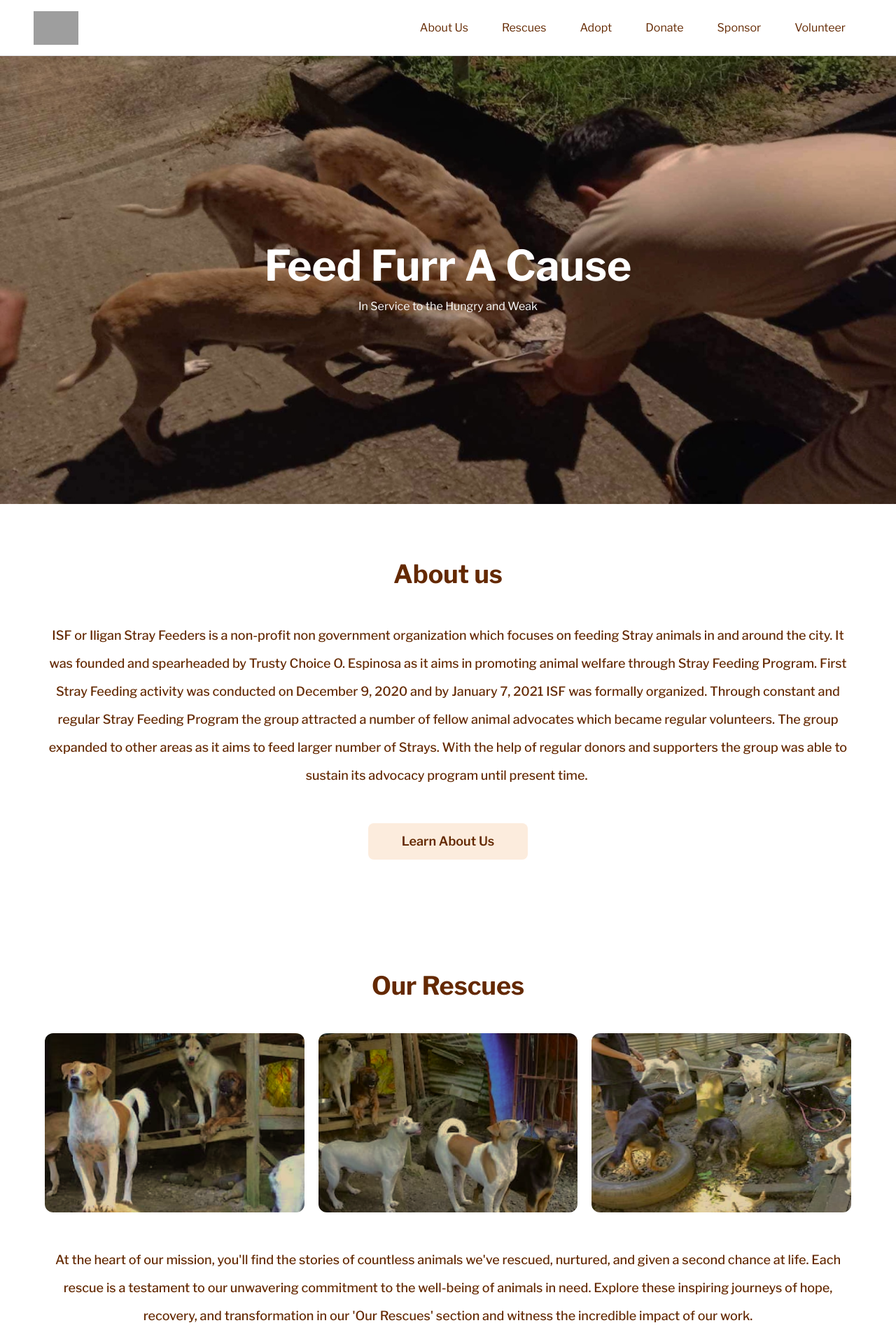
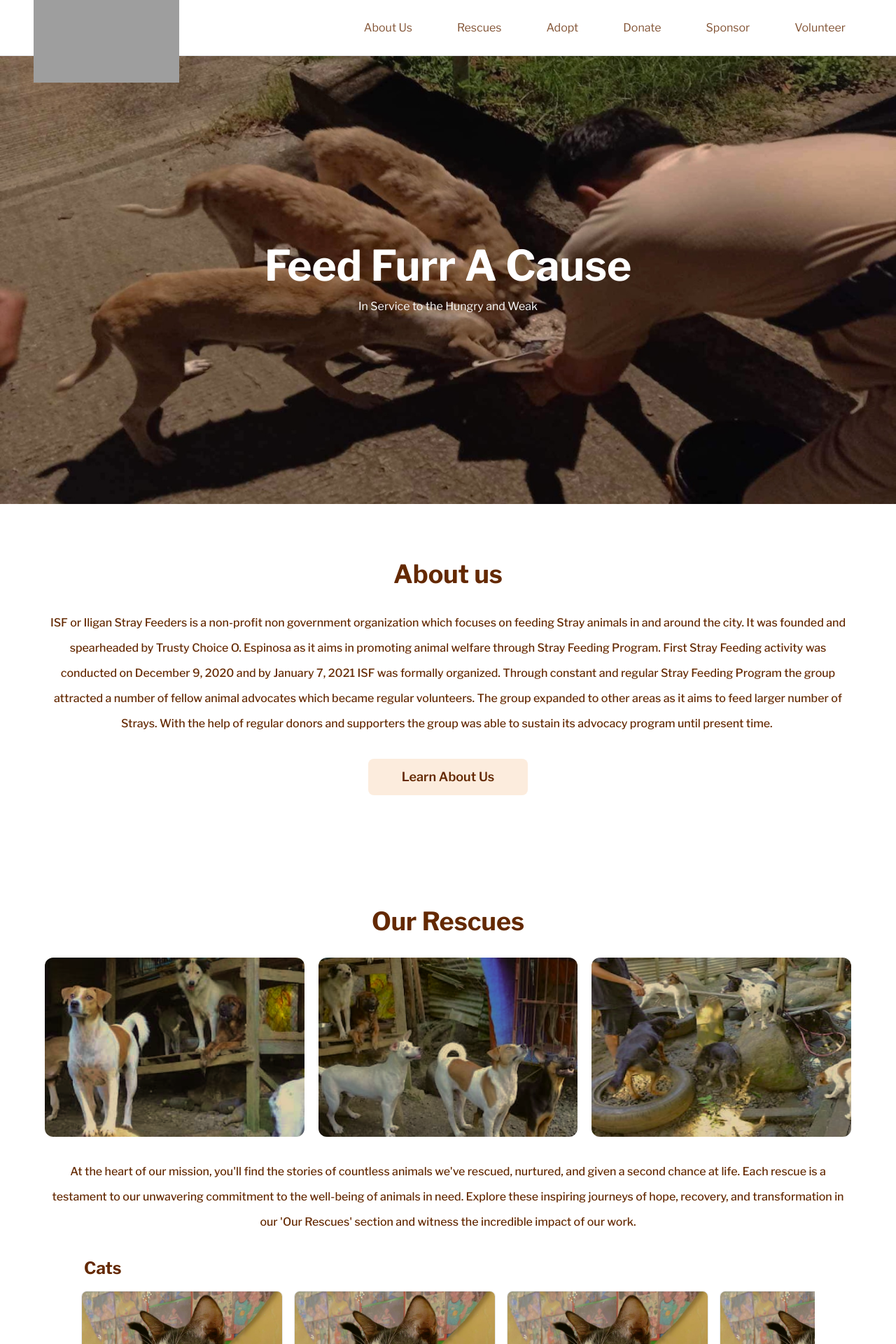
Before and after one commit to mjcarnaje/isf-web, a Flask app: page / in a window 1280 px wide. Shown: the top 1920 px of the page at 70% size. Run offline with Flask 3, Linux system fonts and the light colour scheme; some libraries are stand-ins or nearby versions; grey boxes are pictures that could not be loaded.

Commit message:
refactor: landing page reponsiveness

```diff
--- a/web/static/css/styles.css
+++ b/web/static/css/styles.css
@@ -746,12 +754,20 @@ select {
   margin-top: 0.5rem;
 }
 
+.mt-20 {
+  margin-top: 5rem;
+}
+
 .block {
   display: block;
 }
 
 .flex {
   display: flex;
+}
+
+.hidden {
+  display: none;
 }
 
 .aspect-square {
@@ -864,16 +916,20 @@ select {
   justify-content: space-between;
 }
 
+.gap-12 {
+  gap: 3rem;
+}
+
 .gap-4 {
   gap: 1rem;
 }
 
+.gap-5 {
+  gap: 1.25rem;
+}
+
 .gap-8 {
   gap: 2rem;
-}
-
-.gap-12 {
-  gap: 3rem;
 }
 
 .space-x-2 > :not([hidden]) ~ :not([hidden]) {
@@ -1047,6 +1125,10 @@ select {
 
 .bg-cover {
   background-size: cover;
+}
+
+.bg-center {
+  background-position: center;
 }
 
 .bg-no-repeat {
@@ -1123,9 +1218,14 @@ select {
   padding-bottom: 1rem;
 }
 
-.py-28 {
-  padding-top: 7rem;
-  padding-bottom: 7rem;
+.px-8 {
+  padding-left: 2rem;
+  padding-right: 2rem;
+}
+
+.py-12 {
+  padding-top: 3rem;
+  padding-bottom: 3rem;
 }
 
 .pb-4 {
@@ -1187,6 +1308,14 @@ select {
 
 .leading-10 {
   line-height: 2.5rem;
+}
+
+.leading-8 {
+  line-height: 2rem;
+}
+
+.leading-9 {
+  line-height: 2.25rem;
 }
 
 .tracking-wide {
@@ -1223,8 +1352,41 @@ select {
   color: rgb(255 255 255 / var(--tw-text-opacity));
 }
 
+.opacity-80 {
+  opacity: 0.8;
+}
+
+.mix-blend-overlay {
+  mix-blend-mode: overlay;
+}
+
+.mix-blend-darken {
+  mix-blend-mode: darken;
+}
+
+.shadow-sm {
+  --tw-shadow: 0 1px 2px 0 rgb(0 0 0 / 0.05);
+  --tw-shadow-colored: 0 1px 2px 0 var(--tw-shadow-color);
+  box-shadow: var(--tw-ring-offset-shadow, 0 0 #0000), var(--tw-ring-shadow, 0 0 #0000), var(--tw-shadow);
+}
+
 .blur-\[3px\] {
   --tw-blur: blur(3px);
+  filter: var(--tw-blur) var(--tw-brightness) var(--tw-contrast) var(--tw-grayscale) var(--tw-hue-rotate) var(--tw-invert) var(--tw-saturate) var(--tw-sepia) var(--tw-drop-shadow);
+}
+
+.blur-\[1px\] {
+  --tw-blur: blur(1px);
+  filter: var(--tw-blur) var(--tw-brightness) var(--tw-contrast) var(--tw-grayscale) var(--tw-hue-rotate) var(--tw-invert) var(--tw-saturate) var(--tw-sepia) var(--tw-drop-shadow);
+}
+
+.brightness-0 {
+  --tw-brightness: brightness(0);
+  filter: var(--tw-blur) var(--tw-brightness) var(--tw-contrast) var(--tw-grayscale) var(--tw-hue-rotate) var(--tw-invert) var(--tw-saturate) var(--tw-sepia) var(--tw-drop-shadow);
+}
+
+.brightness-50 {
+  --tw-brightness: brightness(.5);
   filter: var(--tw-blur) var(--tw-brightness) var(--tw-contrast) var(--tw-grayscale) var(--tw-hue-rotate) var(--tw-invert) var(--tw-saturate) var(--tw-sepia) var(--tw-drop-shadow);
 }
 
@@ -1250,3 +1422,64 @@ select {
   outline: 2px solid transparent;
   outline-offset: 2px;
 }
+
+@media (min-width: 768px) {
+  .md\:flex {
+    display: flex;
+  }
+
+  .md\:hidden {
+    display: none;
+  }
+
+  .md\:aspect-auto {
+    aspect-ratio: auto;
+  }
+
+  .md\:w-auto {
+    width: auto;
+  }
+
+  .md\:flex-row {
+    flex-direction: row;
+  }
+
+  .md\:py-20 {
+    padding-top: 5rem;
+    padding-bottom: 5rem;
+  }
+
+  .md\:py-16 {
+    padding-top: 4rem;
+    padding-bottom: 4rem;
+  }
+
+  .md\:px-8 {
+    padding-left: 2rem;
+    padding-right: 2rem;
+  }
+
+  .md\:text-center {
+    text-align: center;
+  }
+}
+
+@media (min-width: 1024px) {
+  .lg\:flex {
+    display: flex;
+  }
+
+  .lg\:py-20 {
+    padding-top: 5rem;
+    padding-bottom: 5rem;
+  }
+
+  .lg\:px-12 {
+    padding-left: 3rem;
+    padding-right: 3rem;
+  }
+
+  .lg\:text-center {
+    text-align: center;
+  }
+}
--- a/web/templates/home.html
+++ b/web/templates/home.html
@@ -4,34 +4,39 @@
   Home
 {% endblock title %}
 {% block content %}
-  <div class="flex items-center justify-center w-full min-h-[80vh] bg-no-repeat bg-cover bg-hero-image">
+  <div class="flex items-center justify-center w-full min-h-[80vh] bg-no-repeat bg-center bg-cover bg-hero-image">
     <div class="flex flex-col items-center space-y-4 text-center">
       <h1 class="text-6xl font-bold text-white">Feed Furr A Cause</h1>
       <p class="text-white">In Service to the Hungry and Weak</p>
     </div>
   </div>
-  <div class="flex flex-col items-center w-full max-w-6xl py-20 mx-auto space-y-12">
+  <div class="flex flex-col items-center w-full px-6 py-12 md:py-16 lg:py-20">
+    <div class="w-full max-w-6xl space-y-8">
       <h1 class="text-4xl font-bold text-center text-primary">About us</h1>
-    <p class="text-lg font-medium leading-10 text-center text-primary">
+      <p class="font-medium leading-9 text-justify md:text-center text-primary">
         ISF or Iligan Stray Feeders is a non-profit non government organization which focuses on feeding Stray animals in and around the city. It was founded and spearheaded by Trusty Choice O. Espinosa as it aims in promoting animal welfare through Stray Feeding Program. First Stray Feeding activity was conducted on December 9, 2020 and by January 7, 2021 ISF was formally organized. Through constant and regular Stray Feeding Program the group attracted a number of fellow animal advocates which became regular volunteers. The group expanded to other areas as it aims to feed larger number of Strays. With the help of regular donors and supporters the group was able to sustain its advocacy program until present time.
       </p>
+      <div class="flex items-center justify-center">
         <a href="{{ url_for('about_us',) }}"
            class="px-12 py-3 text-lg font-semibold transition-all duration-300 rounded-lg bg-primary_light text-primary hover:bg-opacity-80">
           Learn About Us
         </a>
       </div>
-  <div class="flex flex-col items-center w-full max-w-6xl py-20 mx-auto space-y-12">
+    </div>
+  </div>
+  <div class="flex flex-col items-center w-full px-6 py-12 md:py-16 lg:py-20">
+    <div class="w-full max-w-6xl space-y-8">
       <h1 class="text-4xl font-bold text-center text-primary">Our Rescues</h1>
-    <div class="flex w-full h-64 space-x-5">
+      <div class="flex-col hidden w-full h-64 gap-5 md:flex md:flex-row">
         <div class="flex-1 bg-no-repeat bg-cover rounded-xl bg-our-rescue-1"></div>
         <div class="flex-1 bg-no-repeat bg-cover rounded-xl bg-our-rescue-2"></div>
         <div class="flex-1 bg-no-repeat bg-cover rounded-xl bg-our-rescue-3"></div>
       </div>
-    <p class="text-lg font-medium leading-10 text-center text-primary">
+      <p class="font-medium leading-9 text-justify md:text-center text-primary">
         At the heart of our mission, you'll find the stories of countless animals we've rescued, nurtured, and given a second chance at life. Each rescue is a testament to our unwavering commitment to the well-being of animals in need. Explore these inspiring journeys of hope, recovery, and transformation in our 'Our Rescues' section and witness the incredible impact of our work.
       </p>
       <div class="flex flex-col items-start w-full space-y-4">
-      <h1 class="text-4xl font-bold text-center pl-14 text-primary">Cats</h1>
+        <h1 class="text-2xl font-bold text-center pl-14 text-primary">Cats</h1>
         <div class="relative flex w-full space-x-2">
           <div class="flex items-center justify-center w-12 transition-all duration-150 cursor-pointer h-80 gallery__cat--left-button">
             <i class="text-4xl text-primary fa-solid fa-chevron-left"></i>
@@ -47,7 +52,7 @@
         </div>
       </div>
       <div class="flex flex-col items-start w-full space-y-4">
-      <h1 class="text-4xl font-bold text-center pl-14 text-primary">Dogs</h1>
+        <h1 class="text-2xl font-bold text-center pl-14 text-primary">Dogs</h1>
         <div class="relative flex w-full space-x-2">
           <div class="flex items-center justify-center w-12 transition-all duration-150 cursor-pointer h-80 gallery__dog--left-button">
             <i class="text-4xl text-primary fa-solid fa-chevron-left"></i>
@@ -63,13 +68,14 @@
         </div>
       </div>
     </div>
+  </div>
   <div class="relative flex items-center justify-center w-full min-h-[40vh] overflow-hidden">
-    <div class="absolute inset-0 w-full h-full bg-no-repeat bg-cover bg-ways-to-make-better blur-[3px]"></div>
-    <div class="z-10 flex flex-col items-center w-full max-w-6xl py-16 space-y-8">
-      <h1 class="text-4xl font-bold text-center text-primary_light">Our Rescues</h1>
-      <div class="flex items-start w-full gap-4 space-between">
+    <div class="absolute inset-0 w-full h-full bg-no-repeat bg-cover bg-center bg-ways-to-make-better brightness-50 blur-[1px]">
+    </div>
+    <div class="z-10 flex flex-col items-center w-full max-w-6xl px-6 py-12 space-y-8 md:py-16 lg:py-20">
+      <div class="flex flex-col items-start w-full gap-8 md:flex-row space-between">
         <div class="flex flex-col self-stretch justify-between flex-1 p-6 space-y-4 border-2 border-primary_light bg-opacity-40 rounded-2xl">
-          <p class="text-lg font-medium leading-10 text-justify text-primary_light">
+          <p class="font-medium leading-9 text-justify hyphens-manual text-primary_light">
             Make a difference with your generosity. Your contributions enable us to continue our vital work, rescuing, caring for, and rehoming animals in need. Every donation, no matter the size, brings us one step closer to a world where every animal is safe and loved.
           </p>
           <a href="{{ url_for('donate.index',) }}"
@@ -78,7 +84,7 @@
           </a>
         </div>
         <div class="flex flex-col self-stretch justify-between flex-1 p-6 space-y-4 border-2 border-primary_light bg-opacity-40 rounded-2xl">
-          <p class="text-lg font-medium leading-10 text-justify text-primary_light">
+          <p class="font-medium leading-9 text-justify text-primary_light">
             Discover the perfect companion for your family. Browse our lovingly rescued animals ready for their forever homes. By choosing adoption, you're not just welcoming a pet into your life, you're offering a deserving soul a new beginning.
           </p>
           <a href="{{ url_for('adopt.index',) }}"
@@ -87,7 +93,7 @@
           </a>
         </div>
         <div class="flex flex-col self-stretch justify-between flex-1 p-6 space-y-4 border-2 border-primary_light bg-opacity-40 rounded-2xl">
-          <p class="text-lg font-medium leading-10 text-justify text-primary_light">
+          <p class="font-medium leading-9 text-justify text-primary_light">
             Become a vital part of an animal's journey. When you sponsor an animal, you provide them with the support they need for rehabilitation and care. Your sponsorship ensures their well-being and transformation, and you can follow their progress with pride.
           </p>
           <a href="{{ url_for('sponsor.index',) }}"
@@ -98,8 +104,8 @@
       </div>
     </div>
   </div>
-  <div class="flex justify-center bg-secondary py-28">
-    <div class="flex items-center w-full gap-12 max-w-7xl">
+  <div class="flex justify-center px-6 py-12 bg-secondary md:py-16 lg:py-20">
+    <div class="flex flex-col items-center w-full max-w-6xl gap-12 md:flex-row">
       <div class="flex-1">
         <img src="{{ url_for('static', filename='images/shelter.png') }}"
              alt="Our Shelter"
@@ -108,7 +114,7 @@
       </div>
       <div class="flex flex-col items-center flex-1 space-y-6">
         <h1 class="text-4xl font-bold text-center text-primary">Our Shelter</h1>
-        <p class="text-lg font-medium leading-10 text-justify text-primary">
+        <p class="font-medium leading-9 text-justify md:text-center text-primary">
           As Iligan Stray Feeders establishes its presence and reputation in the animal advocacy arena, the group has decided to expand its services to include rescue and adoption. This led to the creation of ISFAC, which stands for Iligan Stray Foster and Adoption Center. ISFAC was officially registered with the Securities and Exchange Commission on July 23, 2021. Currently, the group manages a mini shelter as its pilot program, following a procedure that involves rescuing, fostering, rehabilitating, and then rehoming animals. To date, ISFAC has been run and operated by a dedicated team of volunteers who have since become regular members. They continue to serve the helpless and voiceless stray animals in our society.
         </p>
         <div>
--- a/web/templates/macros/landing-gallery-item.html
+++ b/web/templates/macros/landing-gallery-item.html
@@ -1,6 +1,6 @@
 {% macro render_landing_gallery_item(image_src, name, description) %}
   <div class="space-y-2">
-    <div class="overflow-hidden border rounded-lg aspect-square h-80 bg-gray-50">
+    <div class="overflow-hidden border rounded-lg aspect-square h-72 bg-gray-50">
       <img class="object-cover h-full"
            src="{{ image_src }}"
            alt="Animal Gallery Photo"
@@ -8,8 +8,8 @@
            height="auto" />
     </div>
     <div class="space-y-1">
-      <h3 class="text-lg font-bold text-primary">{{ name }}</h3>
-      <p class="text-primary">{{ description }}</p>
+      <h3 class="font-bold text-primary">{{ name }}</h3>
+      <p class="text-sm text-primary">{{ description }}</p>
     </div>
   </div>
 {% endmacro %}
--- a/web/templates/partials/footer.html
+++ b/web/templates/partials/footer.html
@@ -1,6 +1,7 @@
 {% block footer %}
   <footer class="z-10 flex items-center space-y-8 justify-center w-full p-12 bg-[#D4E2D4]">
-    <div class="flex flex-col items-center space-y-4">
+    <div class="flex flex-col items-center justify-center space-y-8">
+      <div class="flex flex-col items-center justify-center gap-4">
         <div class="py-2">
           <img src="{{ url_for('static', filename='images/isf-logo.png') }}"
                class="object-contain w-24 h-24"
@@ -9,6 +10,8 @@
                height="auto" />
         </div>
         <p class="font-semibold text-primary">Iligan Stray Feeders</p>
+      </div>
+      <div class="space-y-4 md:text-center">
         <p class="text-primary">
           <span class="font-semibold">Shelter Address:</span> Prk 4, Mimbalot, Buru-un, Iligan City
         </p>
@@ -17,6 +20,7 @@
           Block 6 Lot 3 Orchid Homes, Santiago, Iligan City
         </p>
       </div>
+    </div>
     <div class="flex flex-col items-center space-y-4"></div>
   </footer>
 {% endblock footer %}
--- a/web/templates/partials/navbar.html
+++ b/web/templates/partials/navbar.html
@@ -7,20 +7,47 @@
       { 'name': 'Sponsor', 'url': url_for('sponsor.index'), 'page': 'sponsor'},
       { 'name': 'Volunteer', 'url': url_for('volunteer.index'), 'page': 'volunteer'},
     ] %}
-  <nav class="z-10 flex items-center justify-center w-full h-20 px-12 bg-white border-b">
-    <div class="flex items-center justify-between w-full max-w-7xl">
+  <nav class="relative z-10 flex items-center justify-center w-full h-20 px-4 bg-white border-b md:px-8 lg:px-12">
+    <div class="flex items-center justify-between w-full gap-8 max-w-7xl">
       <a href="{{ url_for('index',) }}">
         <img src="{{ url_for('static', filename='svgs/logo.svg') }}"
              alt="ISF logo"
-             class="object-cover w-auto h-12"
+             class="object-cover h-auto w-52"
              height="auto"
              width="auto" />
       </a>
-      <ul class="flex space-x4">
+      <ul class="hidden space-x-4 md:flex">
         {% for navigation in navigations %}
           <li class="rounded-lg cursor-pointer">
             <a href="{{ navigation.url }}"
-               class="flex items-center px-6 py-4 space-x-4 text-md text-primary {{ 'text-gray-700' if active_page != navigation.page else 'font-semibold' }}">
+               class="flex items-center px-6 py-4 text-md {{ 'text-primary opacity-80' if active_page != navigation.page else 'font-semibold text-primary' }}">
+              {{ navigation.name }}
+            </a>
+          </li>
+        {% endfor %}
+      </ul>
+      <button id="menu-button" class="flex md:hidden">
+        <svg xmlns="http://www.w3.org/2000/svg"
+             width="28"
+             height="28"
+             viewBox="0 0 24 24"
+             fill="none"
+             stroke="currentColor"
+             stroke-width="2"
+             stroke-linecap="round"
+             stroke-linejoin="round"
+             class="lucide lucide-align-justify">
+          <line x1="3" x2="21" y1="6" y2="6" /><line x1="3" x2="21" y1="12" y2="12" /><line x1="3" x2="21" y1="18" y2="18" />
+        </svg>
+      </button>
+    </div>
+    <div id="menu-panel"
+         class="absolute hidden w-full left-0 right-0 min-h-[200px] shadow-sm rounded-b-sm p-3 bg-white border-b top-20">
+      <ul>
+        {% for navigation in navigations %}
+          <li class="rounded-lg cursor-pointer hover:bg-slate-100">
+            <a href="{{ navigation.url }}"
+               class="flex items-center px-6 py-4 text-md text-primary {{ 'font-semibold' if active_page == navigation.page else 'opacity-80' }}">
               {{ navigation.name }}
             </a>
           </li>
@@ -28,4 +55,12 @@
       </ul>
     </div>
   </nav>
+  <script>
+  const menuButton = document.getElementById("menu-button");
+  const menuPabel = document.getElementById("menu-panel");
+
+  menuButton.addEventListener("click", () => {
+    menuPabel.classList.toggle("hidden")
+  })
+  </script>
 {% endblock navbar %}
```
Also changed, not shown: other parts of web/static/css/styles.css (+128 -18 lines). Lines whose indentation alone changed are shown as unchanged.
